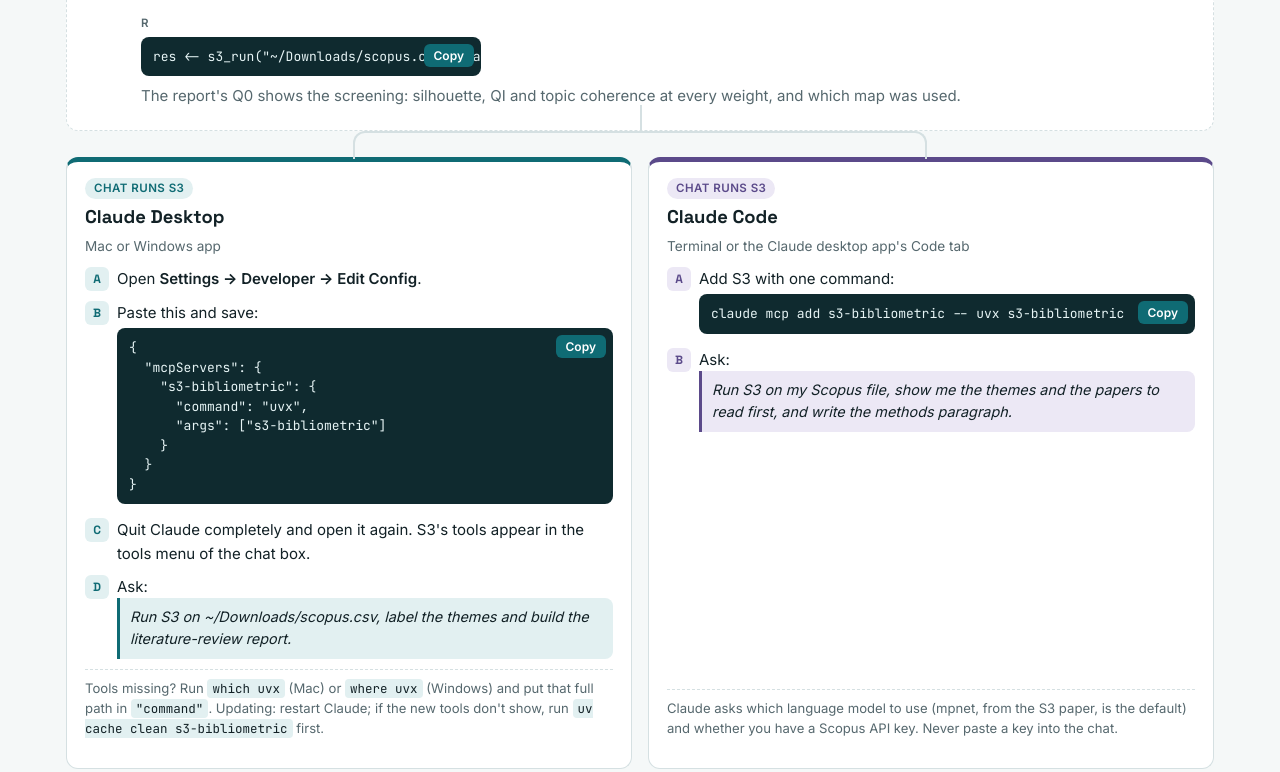
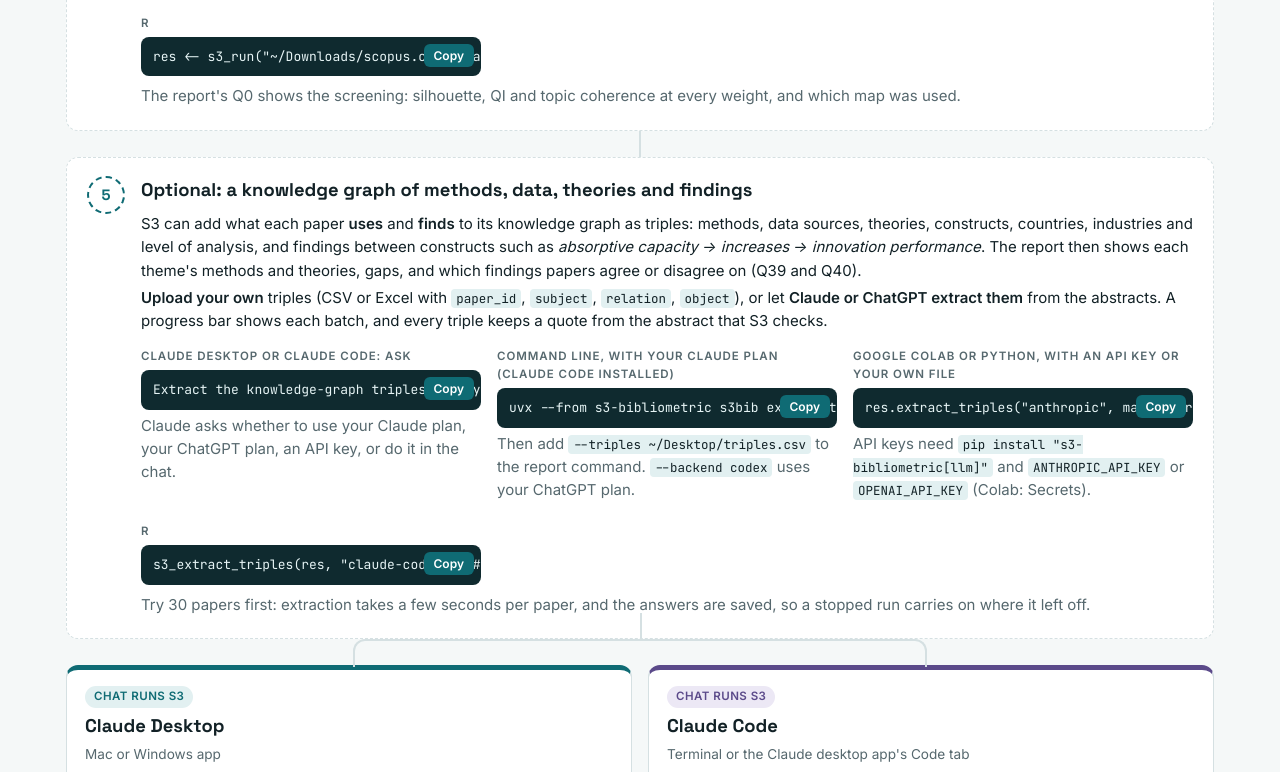
Before and after one commit to AI-Growth-Lab/S3, a plain HTML site: page docs/index.html in a window 1280 px wide. Shown: the part 1379-2151 px from the top of the page. Drawn offline with Linux system fonts and the light colour scheme; no server answers.

Commit message:
Guide: step 5, knowledge-graph triples

```diff
--- a/docs/index.html
+++ b/docs/index.html
@@ -176,6 +176,30 @@ a.fact:hover{border-color:var(--teal)}
         <p class="mut">The report's Q0 shows the screening: silhouette, QI and topic coherence at every weight, and which map was used.</p>
       </div>
     </section>
+    <div class="join"></div>
+
+    <section class="step opt" aria-labelledby="s5o">
+      <div class="num">5</div>
+      <h2 id="s5o">Optional: a knowledge graph of methods, data, theories and findings</h2>
+      <div class="body">
+        <p>S3 can add what each paper <b>uses</b> and <b>finds</b> to its knowledge graph as triples: methods, data sources, theories, constructs, countries, industries and level of analysis, and findings between constructs such as <i>absorptive capacity → increases → innovation performance</i>. The report then shows each theme's methods and theories, gaps, and which findings papers agree or disagree on (Q39 and Q40).</p>
+        <p><b>Upload your own</b> triples (CSV or Excel with <code>paper_id</code>, <code>subject</code>, <code>relation</code>, <code>object</code>), or let <b>Claude or ChatGPT extract them</b> from the abstracts. A progress bar shows each batch, and every triple keeps a quote from the abstract that S3 checks.</p>
+        <div class="os">
+          <div><div class="label">Claude Desktop or Claude Code: ask</div>
+            <div class="cmd"><span>Extract the knowledge-graph triples for my S3 run and show me Q39 and Q40.</span><button class="copy" type="button">Copy</button></div>
+            <span class="mut">Claude asks whether to use your Claude plan, your ChatGPT plan, an API key, or do it in the chat.</span></div>
+          <div><div class="label">Command line, with your Claude plan (Claude Code installed)</div>
+            <div class="cmd"><span>uvx --from s3-bibliometric s3bib extract-triples ~/Downloads/scopus.csv --backend claude-code -o ~/Desktop/triples.csv</span><button class="copy" type="button">Copy</button></div>
+            <span class="mut">Then add <code>--triples ~/Desktop/triples.csv</code> to the report command. <code>--backend codex</code> uses your ChatGPT plan.</span></div>
+          <div><div class="label">Google Colab or Python, with an API key or your own file</div>
+            <div class="cmd"><span>res.extract_triples("anthropic", max_papers=30)   # or res.add_triples("triples.csv")</span><button class="copy" type="button">Copy</button></div>
+            <span class="mut">API keys need <code>pip install "s3-bibliometric[llm]"</code> and <code>ANTHROPIC_API_KEY</code> or <code>OPENAI_API_KEY</code> (Colab: Secrets).</span></div>
+          <div><div class="label">R</div>
+            <div class="cmd"><span>s3_extract_triples(res, "claude-code")   # or s3_add_triples(res, "triples.csv")</span><button class="copy" type="button">Copy</button></div></div>
+        </div>
+        <p class="mut">Try 30 papers first: extraction takes a few seconds per paper, and the answers are saved, so a stopped run carries on where it left off.</p>
+      </div>
+    </section>
     <div class="join" style="height:0"></div>
 
     <div class="fork">
@@ -262,7 +286,7 @@ s3_report(res, "s3_report.html")</span><button class="copy" type="button">Copy</
       <h2 id="s4">What you get: a report organised for your literature review</h2>
       <div class="parts">
         <div class="part"><b>The field at a glance</b>Numbers, themes, one paper per theme to read first, trends and gaps.</div>
-        <div class="part"><b>Theme cards</b>What each theme is about, word clouds, foundations, growth, links between themes.</div>
+        <div class="part"><b>Theme cards</b>What each theme is about, word clouds, foundations, growth, links between themes, and with triples its methods, theories and data.</div>
         <div class="part"><b>Research agenda</b>Knowledge gaps and emerging themes for your discussion section.</div>
         <div class="part"><b>Methods appendix</b>Which map was used and why (text alone or text plus citations), a methods paragraph to adapt, a glossary and the validation against other methods.</div>
         <div class="part"><b>Downloads</b>Reading lists for Zotero, EndNote or Mendeley (RIS, BibTeX), themes table, PRISMA counts.</div>
```
